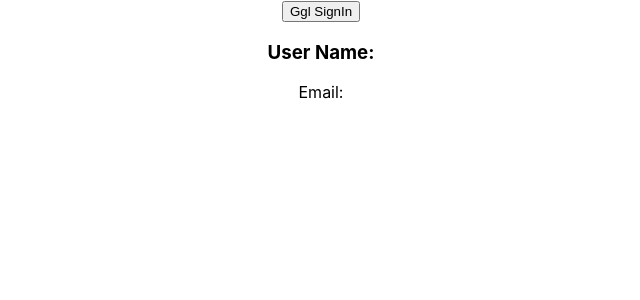
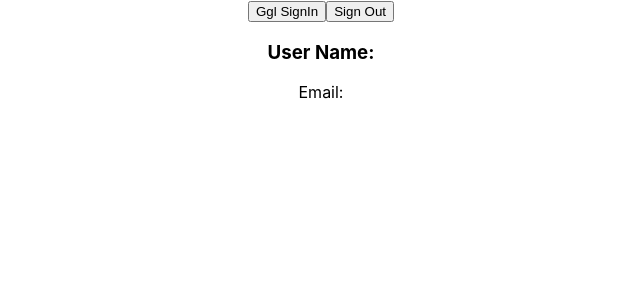
Before and after one commit to RafiTahmid/first-firebase-authentication, a React (Create React App) app: page / in a window 1280 px wide. Shown: the top 300 px of the page, without its empty margins (319-959 px from the left). Built offline with nearby package versions, Linux system fonts and the light colour scheme.

Commit message:
SignIn & SignOut button added

```diff
--- a/src/App.js
+++ b/src/App.js
@@ -1,6 +1,11 @@
 import "./App.css";
 import app from "./firebase/firebase.init";
-import { getAuth, GoogleAuthProvider, signInWithPopup } from "firebase/auth";
+import {
+  getAuth,
+  GoogleAuthProvider,
+  signInWithPopup,
+  signOut,
+} from "firebase/auth";
 import { useState } from "react";
 
 const auth = getAuth(app);
@@ -21,9 +26,20 @@ function App() {
       });
   };
 
+  const handleSignOut = () => {
+    signOut(auth)
+      .then(() => {
+        setUser({});
+      })
+      .catch(() => {
+        setUser({});
+      });
+  };
+
   return (
     <div className="App">
       <button onClick={handleGglSignIn}>Ggl SignIn</button>
+      <button onClick={handleSignOut}>Sign Out</button>
       <h3>User Name: {user.displayName}</h3>
       <p>Email: {user.email}</p>
       <img src={user.photoURL} alt="" />
```
